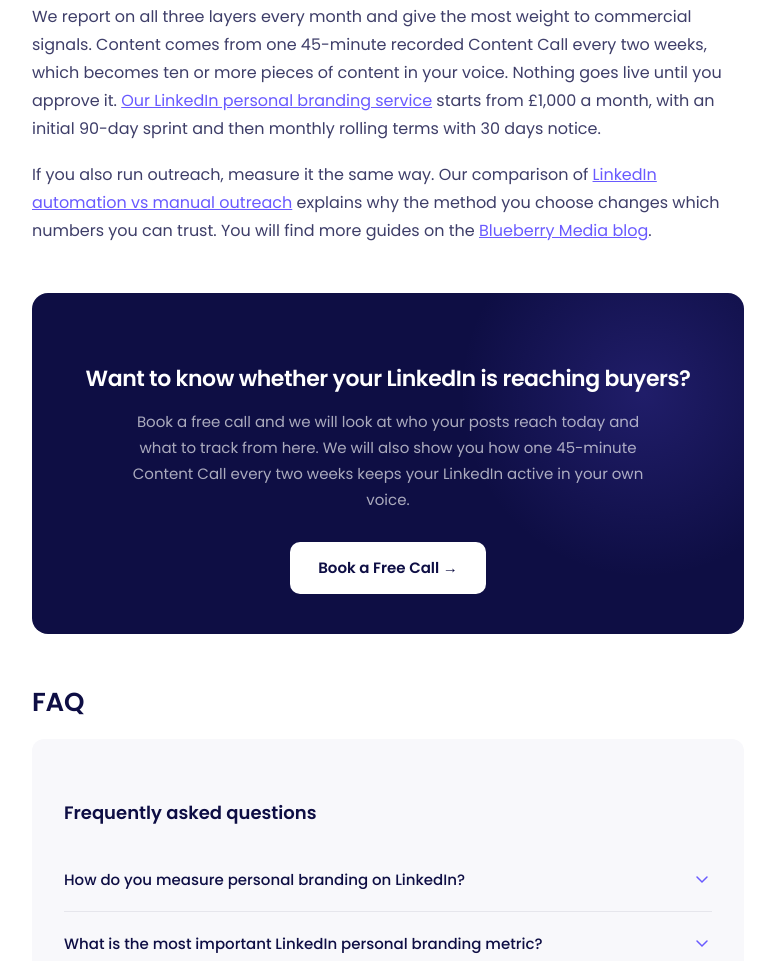
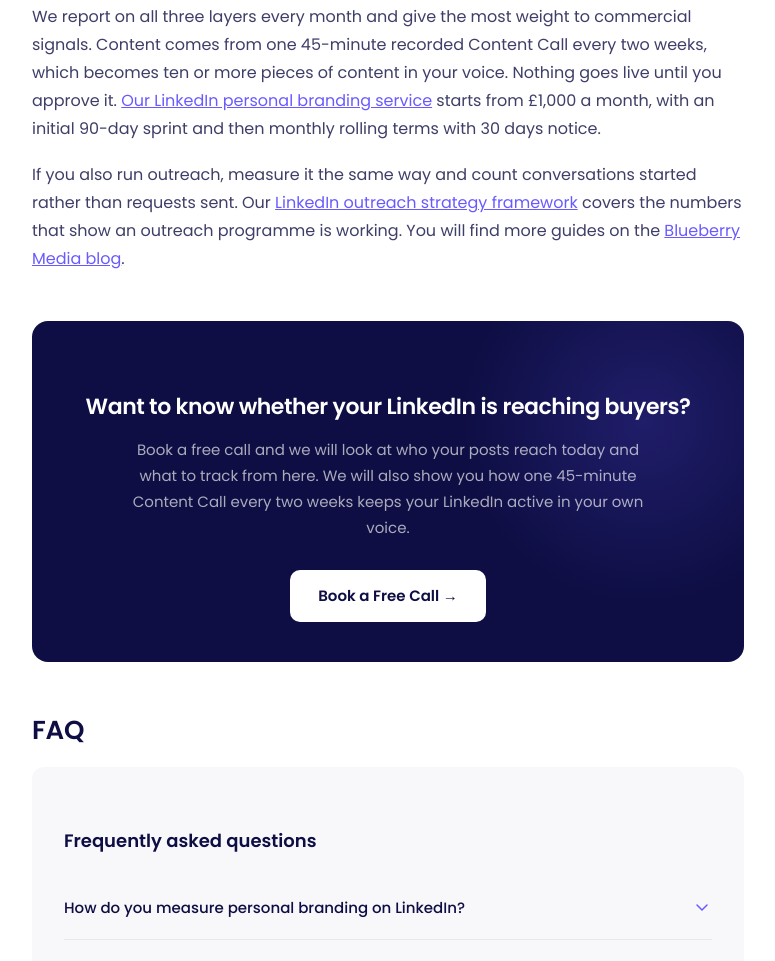
Before and after one commit to jhblueberry94/Blueberry-, a plain HTML site: page blog/how-to-measure-linkedin-personal-branding/index.html in a window 1280 px wide. Shown: the part 5172-6133 px from the top of the page, without its empty margins (252-1027 px from the left). Drawn offline with Linux system fonts and the light colour scheme.

Commit message:
Update outreach measurement explanation in HTML

```diff
--- a/blog/how-to-measure-linkedin-personal-branding/index.html
+++ b/blog/how-to-measure-linkedin-personal-branding/index.html
@@ -343,7 +343,7 @@
 
 <p>We report on all three layers every month and give the most weight to commercial signals. Content comes from one 45-minute recorded Content Call every two weeks, which becomes ten or more pieces of content in your voice. Nothing goes live until you approve it. <a href="/services/linkedin-personal-branding-agency">Our LinkedIn personal branding service</a> starts from &pound;1,000 a month, with an initial 90-day sprint and then monthly rolling terms with 30 days notice.</p>
 
-<p>If you also run outreach, measure it the same way. Our comparison of <a href="/blog/linkedin-automation-vs-manual-outreach">LinkedIn automation vs manual outreach</a> explains why the method you choose changes which numbers you can trust. You will find more guides on the <a href="/blog">Blueberry Media blog</a>.</p>
+<p>If you also run outreach, measure it the same way and count conversations started rather than requests sent. Our <a href="/blog/linkedin-outreach-strategy-framework">LinkedIn outreach strategy framework</a> covers the numbers that show an outreach programme is working. You will find more guides on the <a href="/blog">Blueberry Media blog</a>.</p>
 
 <div class="post-cta">
   <h3>Want to know whether your LinkedIn is reaching buyers?</h3>
```
